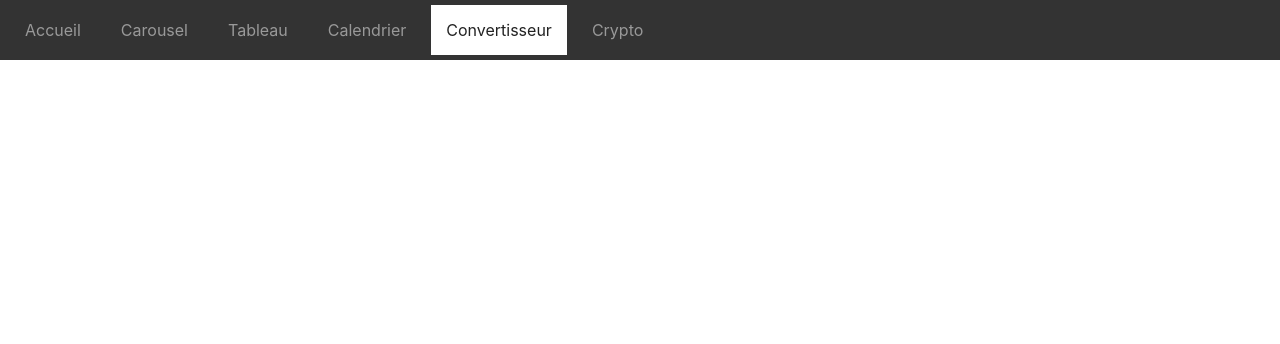
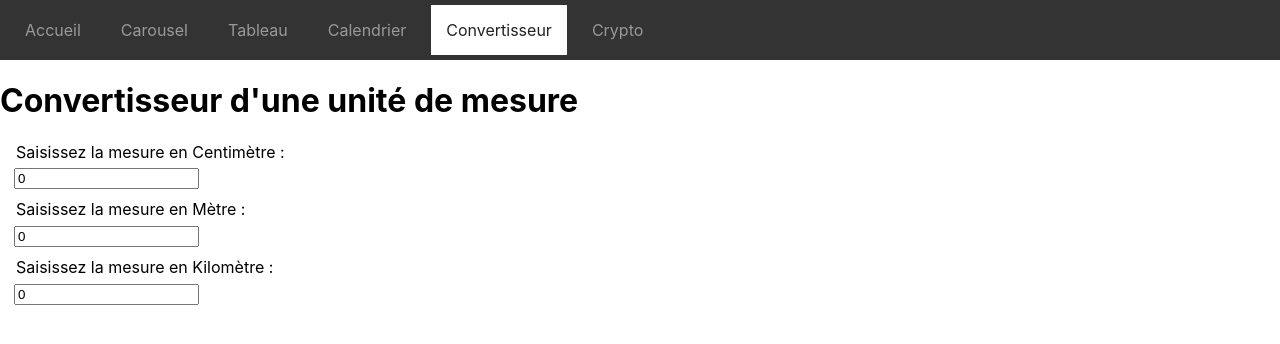
Before and after one commit to SRJVideo/TP1_Web2-SM-TR, a React (Create React App) app: page /convertisseur in a window 1280 px wide. Shown: the top 344 px of the page. Built offline with nearby package versions, Linux system fonts and the light colour scheme.

Commit message:
Faire convertisseur

```diff
--- a/src/components/Convertisseur.js
+++ b/src/components/Convertisseur.js
@@ -1,13 +1,55 @@
-import React, {Component} from 'react';
+import React, { Component } from 'react';
 
 class Convertisseur extends Component {
+   state = {
+        valeur_centimetre: 0,
+        valeur_metre: 0,
+        valeur_kilometre: 0
+    }
+
+    handleValeur_centimetreChange = (e) => {
+        this.setState({
+            valeur_centimetre: e.target.value,
+            valeur_metre: Number(this.state.valeur_centimetre) / 100,
+            valeur_kilometre: Number(this.state.valeur_centimetre) / 100000
+        })
+    }
+
+    handleValeur_metreChange = (e) => {
+        this.setState({
+            valeur_metre: e.target.value,
+            valeur_centimetre: Number(this.state.valeur_metre) * 100,
+            valeur_kilometre: Number(this.state.valeur_metre) / 1000
+        })
+    }
+
+    handleValeur_kilometreChange = (e) => {
+        this.setState({
+            valeur_kilometre: e.target.value,
+            valeur_centimetre: Number(this.state.valeur_kilometre) * 100000,
+            valeur_metre: Number(this.state.valeur_kilometre) * 1000
+        })
+    }
+
+
     render() {
         return (
             <div>
-
+                <h1 style={{ textAlign: "left" }}>Convertisseur d'une unité de mesure</h1>
+                <fieldset>
+                    <legend>Saisissez la mesure en Centimètre :</legend>
+                    <input type='text' onChange={this.handleValeur_centimetreChange} value={this.state.valeur_centimetre} />
+                </fieldset>
+                <fieldset>
+                    <legend>Saisissez la mesure en Mètre :</legend>
+                    <input type='text' onChange={this.handleValeur_metreChange} value={this.state.valeur_metre}/>
+                </fieldset>
+                <fieldset>
+                    <legend>Saisissez la mesure en Kilomètre :</legend>
+                    <input type='text' onChange={this.handleValeur_kilometreChange} value={this.state.valeur_kilometre} />
+                </fieldset>
             </div>
         );
     }
 }
-
 export default Convertisseur;
```
